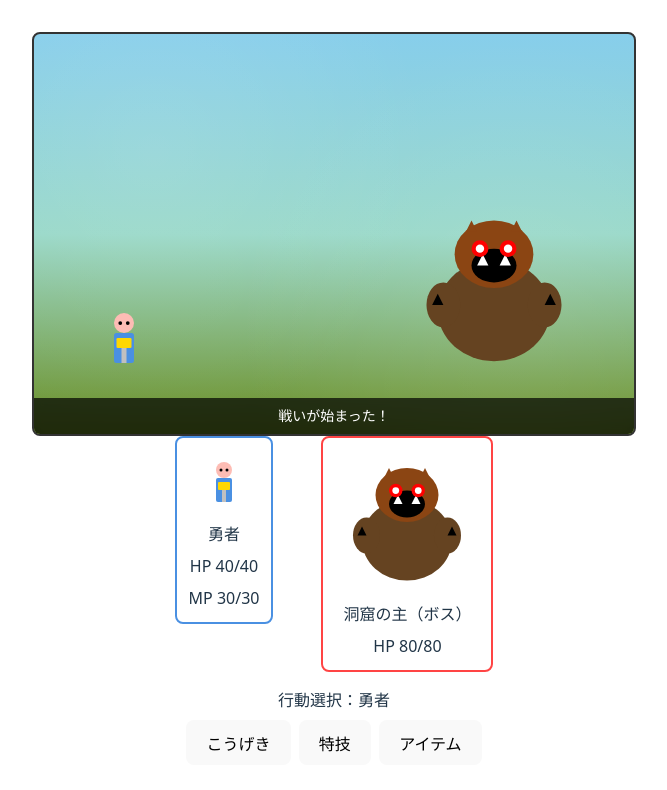
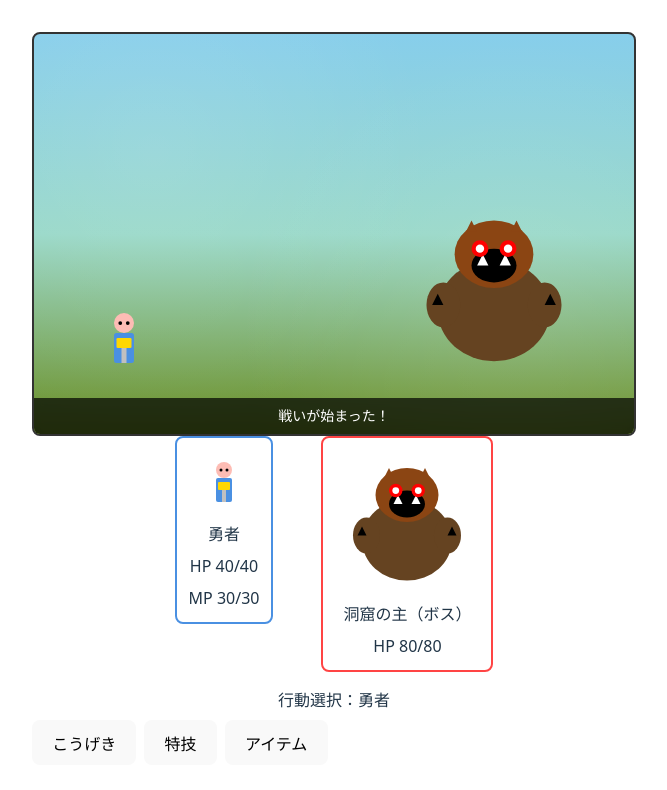
Before and after one commit to hashrock/rpg-study-02, a React (Vite) app: page / in a window 1280 px wide. Both pictures are taken after a click on the button "洞窟へ行く". Shown: the top 790 px of the page, without its empty margins (306-973 px from the left). Built offline with nearby package versions, Linux system fonts and the light colour scheme.

Commit message:
Update BattleView styles to adjust button container alignment
- Changed the button container's justifyContent from "center" to "start" for improved layout consistency.
- This adjustment enhances the visual alignment of buttons within the BattleView component.

```diff
--- a/src/game/components/BattleView.tsx
+++ b/src/game/components/BattleView.tsx
@@ -15,9 +15,9 @@ const COMMON_STYLES = {
   buttonContainer: {
     display: "flex",
     gap: "0.5rem",
-    justifyContent: "center",
     flexWrap: "wrap" as const,
     marginTop: "0.5rem",
+    justifyContent: "start",
   },
   characterCard: {
     display: "flex",
```
